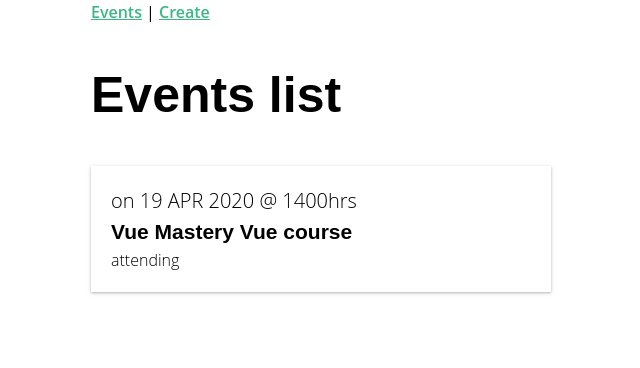
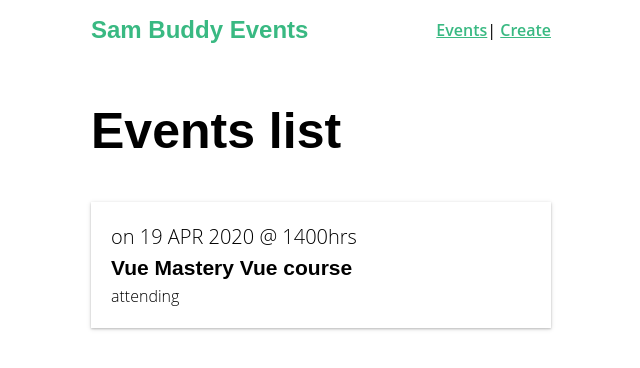
Before and after one commit to it-is-nidah/events-list, a Vue app: page /#/events-create in a window 1280 px wide. Before the commit this address led to /#/. Shown: the top 368 px of the page, without its empty margins (319-959 px from the left). Built offline with nearby package versions, Linux system fonts and the light colour scheme.

Commit message:
nest components correctly

```diff
--- a/src/App.vue
+++ b/src/App.vue
@@ -1,13 +1,18 @@
 <template>
   <div id="app">
-    <div id="nav">
-      <router-link :to="{ name: 'events-list' }">Events</router-link> |
-      <router-link :to="{ name: 'events-create' }">Create</router-link>
-    </div>
+    <NavBar />
     <router-view />
   </div>
 </template>
 
+<script>
+import NavBar from "@/components/NavBar.vue";
+export default {
+  components: {
+    NavBar
+  }
+};
+</script>
 <style>
 html {
   -webkit-text-size-adjust: 100%;
--- /dev/null
+++ b/src/components/NavBar.vue
@@ -0,0 +1,41 @@
+<template>
+  <div>
+    <div id="nav" class="nav">
+      <router-link to="/" class="brand">Sam Buddy Events</router-link>
+      <nav>
+        <router-link :to="{ name: 'events-list' }">Events</router-link>|
+        <router-link :to="{ name: 'events-create' }">Create</router-link>
+      </nav>
+    </div>
+  </div>
+</template>
+
+<script>
+export default {};
+</script>
+
+    <style scoped>
+.nav {
+  display: flex;
+  justify-content: space-between;
+  align-items: center;
+  height: 60px;
+}
+.nav > .brand {
+  font-family: "Montserrat", sans-serif;
+  font-weight: 700;
+  font-size: 1.5em;
+  color: #39b982;
+  text-decoration: none;
+}
+.nav .nav-item {
+  box-sizing: border-box;
+  margin: 0 5px;
+  color: rgba(0, 0, 0, 0.5);
+  text-decoration: none;
+}
+.nav .nav-item.router-link-exact-active {
+  color: #39b982;
+  border-bottom: solid 2px #39b982;
+}
+</style>
```
